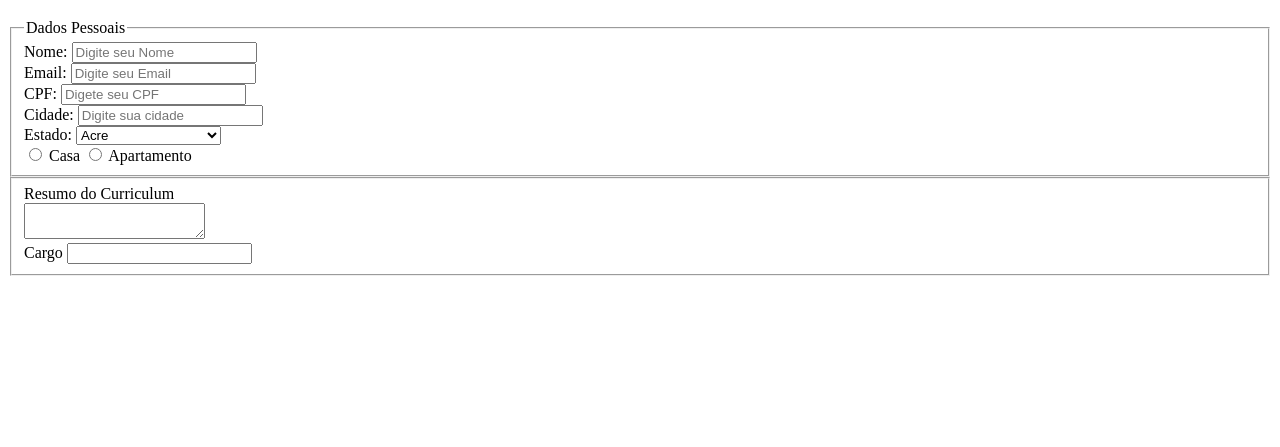
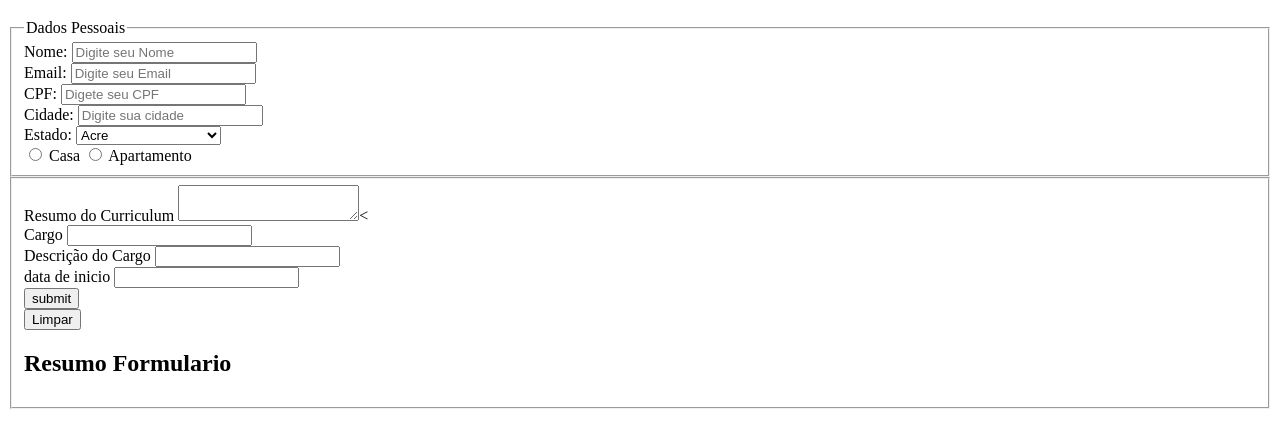
Before and after one commit to rafadevsantana/Trybe-Exercises, a plain HTML site: page exercises/6_1/index.html in a window 1280 px wide. Shown: the part 61-508 px from the top of the page. Drawn offline with Linux system fonts and the light colour scheme.

Commit message:
feito quase tudo faltando a parte do resumo form

```diff
--- a/exercises/6_1/index.html
+++ b/exercises/6_1/index.html
@@ -11,27 +11,29 @@
         <h1>Formulario Curriculum</h1>
     </header>
     <section>
+        <form action="">
         <fieldset>
             <legend>Dados Pessoais</legend>
+
                 <div class="form-vitae">
                     <label for="nome" >Nome:</label>
-                <input type="text" name="" placeholder="Digite seu Nome" maxlength="40" id="nome" required="required">
+                    <input type="text" name="nome" placeholder="Digite seu Nome" maxlength="40" id="nome" required="required">
                 </div>
                 <div class="form-vitae">
                     <label for="email">Email:</label>
-                <input type="email" name="" placeholder="Digite seu Email" maxlength="50" id="email" required="required">
+                    <input type="email" name="email" placeholder="Digite seu Email" maxlength="50" id="email" required="required">
                 </div>
                 <div class="form-vitae">
                     <label for="cpf">CPF:</label>
-                <input type="text" name="" maxlength="11" placeholder="Digete seu CPF" id="cpf" required="required">
+                    <input type="text" name="cpf" maxlength="11" placeholder="Digete seu CPF" id="cpf" required="required">
                 </div>
                 <div class="form-vitae">
                     <label for="city">Cidade:</label>
-                <input type="text" name="" placeholder="Digite sua cidade" maxlength="28" id="cidade" required="required">
+                    <input type="text" name="cidade" placeholder="Digite sua cidade" maxlength="28" id="cidade" required="required">
                 </div>
                 <div class="form-vitae">
                     <label for="estados">Estado:</label>
-                <select name="" id="estados" required="required"></select>
+                    <select name="estado" id="estados" required="required"></select>
                 </div>
                 <div class="form-vitae">
                     <input type="radio" name="moradia" id="casa" required="required">
@@ -41,11 +43,33 @@
                 </div>
             </fieldset>
             <fieldset>
-            <label for="resumo">Resumo do Curriculum</label><br>
-            <textarea name="" id="resumo" maxlength="1000" required="required"></textarea><br>
+                <div class="form-vitae">
+                    <label for="resumo">Resumo do Curriculum</label>
+                    <textarea name="resumo" id="resumo" maxlength="1000" required="required"></textarea><
+                </div>
+                <div class="form-vitae">
                     <label for="cargo">Cargo</label>
-            <input type="text" name="" maxlength="500" required="required" id="cargo"><br>
-
+                    <input type="text" name="cargo" maxlength="40" required="required" id="cargo">
+                </div>
+                <div class="form-vitae">
+                    <label for="descrition">Descrição do Cargo</label>
+                    <input type="text" name="discricao" id="descrition" maxlength="500" required="required">
+                </div>
+                <div class="form-vitae">
+                    <label for="data">data de inicio</label>
+                    <input type="text" name="data" id="data">
+                </div>
+                <div class="form-vitae">
+                    <button type="submit" class="button">submit</button>
+                </div>
+                <div class="form-vitae">
+                    <button class="clear" value="Reset">Limpar</button>
+                </div>
+                <div>
+                    <h2>Resumo Formulario</h2>
+                    <p class="resumo"></p>
+                </div>
+        </form>
         </fieldset>
     </section>
 <script src="script.js"></script>
--- a/exercises/6_1/script.js
+++ b/exercises/6_1/script.js
@@ -33,3 +33,20 @@ for(const index in estados){
     option = new Option(estados[index], index);
     states.options[states.options.length] = option;
 }
+
+const subButton = document.querySelector('.button').addEventListener('click',function(event){
+    event.preventDefault()
+    dataValue = document.getElementById('data').value
+    dataArr = dataValue.split("/")
+
+    if(parseInt(dataArr[0]) <= 0 || parseInt(dataArr[0]) > 31){
+        alert('Dia Inexistente')
+    }
+    if(parseInt(dataArr[1]) <= 0 || parseInt(dataArr[1]) > 12){
+        alert('Mes Inexistente')
+    }
+})
+
+    const resumo = document.getElementsByTagName('input').addEventListener('keyup',function(){
+        document.querySelector('.resumo').innerHTML = resumo
+    })
```
Lines whose indentation alone changed are shown as unchanged.
